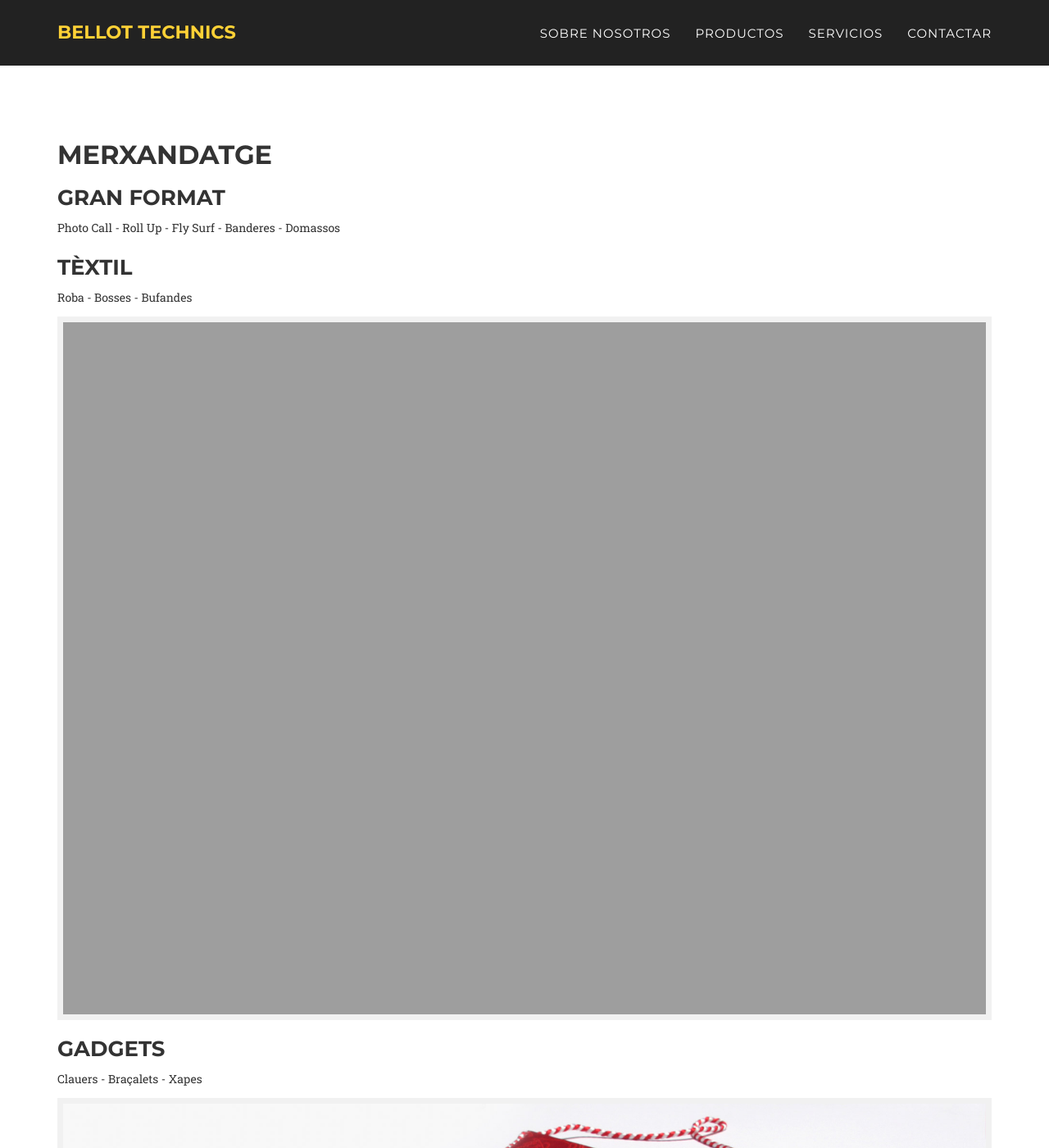
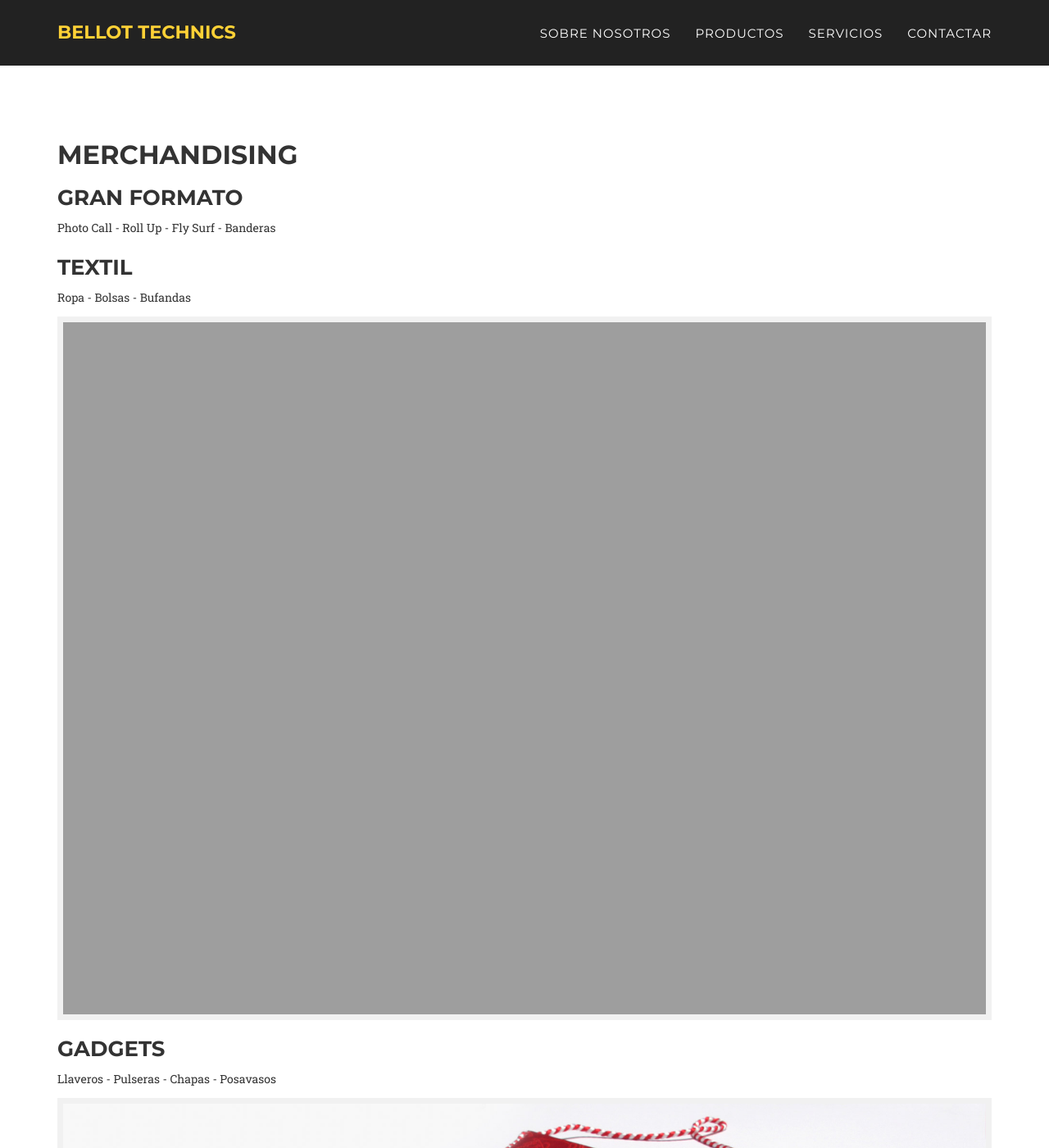
Before and after one commit to Bellot2020/bellottechnics, a Jekyll site: the page built from es/_posts/2020-01-01-merchandising.md, in a window 1280 px wide and 1400 px high. Shown: the whole window at 82% size. Built offline with Jekyll 4.4.1, drawn with Linux system fonts in a browser that asks for light colours; some web fonts are replaced; some of the changed text lies outside the part shown.

Commit message:
Update 2020-01-01-merchandising.md

```diff
--- a/es/_posts/2020-01-01-merchandising.md
+++ b/es/_posts/2020-01-01-merchandising.md
@@ -30,35 +30,35 @@ img: merchandising.png
 thumbnail: merchandising-thumbnail.png
 description:
 ---
-## Merxandatge
+## Merchandising
 
-### Gran format
-Photo Call - Roll Up - Fly Surf - Banderes - Domassos
+### Gran formato
+Photo Call - Roll Up - Fly Surf - Banderas
 
-### Tèxtil
-Roba - Bosses - Bufandes
+### Textil
+Ropa - Bolsas - Bufandas
 
-![Merxandatge Tèxtil]({{ site.url }}/es/img/merchandising-1.png "Merxandatge Tèxtil")
+![Merchandising Textil]({{ site.url }}/es/img/merchandising-1.png "Merchandising Textil")
 
 ### Gadgets
-Clauers - Braçalets - Xapes
+Llaveros - Pulseras - Chapas - Posavasos
 
-![Merxandatge Gadgets]({{ site.url }}/es/img/merchandising-2.jpg "Merxandatge Gadgets")
+![Merchandising Gadgets]({{ site.url }}/es/img/merchandising-2.jpg "Merchandising Gadgets")
 
-### Galeria d'imatges
+### Galeria de imágenes
 
-![Merxandatge Gadgets]({{ site.url }}/es/img/merchandising-3.jpg "Merxandatge Gadgets")
+![Merchandising Gadgets]({{ site.url }}/es/img/merchandising-3.jpg "Merchandising Gadgets")
 
-![Merxandatge Gadgets]({{ site.url }}/es/img/merchandising-4.jpg "Merxandatge Gadgets")
+![Merchandising Gadgets]({{ site.url }}/es/img/merchandising-4.jpg "Merchandising Gadgets")
 
-![Merxandatge Gadgets]({{ site.url }}/es/img/merchandising-5.jpg "Merxandatge Gadgets")
+![Merchandising Gadgets]({{ site.url }}/es/img/merchandising-5.jpg "Merchandising Gadgets")
 
-![Merxandatge Gadgets]({{ site.url }}/es/img/merchandising-6.jpg "Merxandatge Gadgets")
+![Merchandising Gadgets]({{ site.url }}/es/img/merchandising-6.jpg "Merchandising Gadgets")
 
-![Merxandatge Gadgets]({{ site.url }}/es/img/merchandising-7.jpg "Merxandatge Gadgets")
+![Merchandising Gadgets]({{ site.url }}/es/img/merchandising-7.jpg "Merchandising Gadgets")
 
-![Merxandatge Gadgets]({{ site.url }}/es/img/merchandising-8.jpg "Merxandatge Gadgets")
+![Merchandising Gadgets]({{ site.url }}/es/img/merchandising-8.jpg "Merchandising Gadgets")
 
-![Merxandatge Gadgets]({{ site.url }}/es/img/merchandising-9.jpg "Merxandatge Gadgets")
+![Merchandising Gadgets]({{ site.url }}/es/img/merchandising-9.jpg "Merchandising Gadgets")
 
-![Merxandatge Gadgets]({{ site.url }}/es/img/merchandising-10.jpg "Merxandatge Gadgets")
+![Merchandising Gadgets]({{ site.url }}/es/img/merchandising-10.jpg "Merchandising Gadgets")
```
